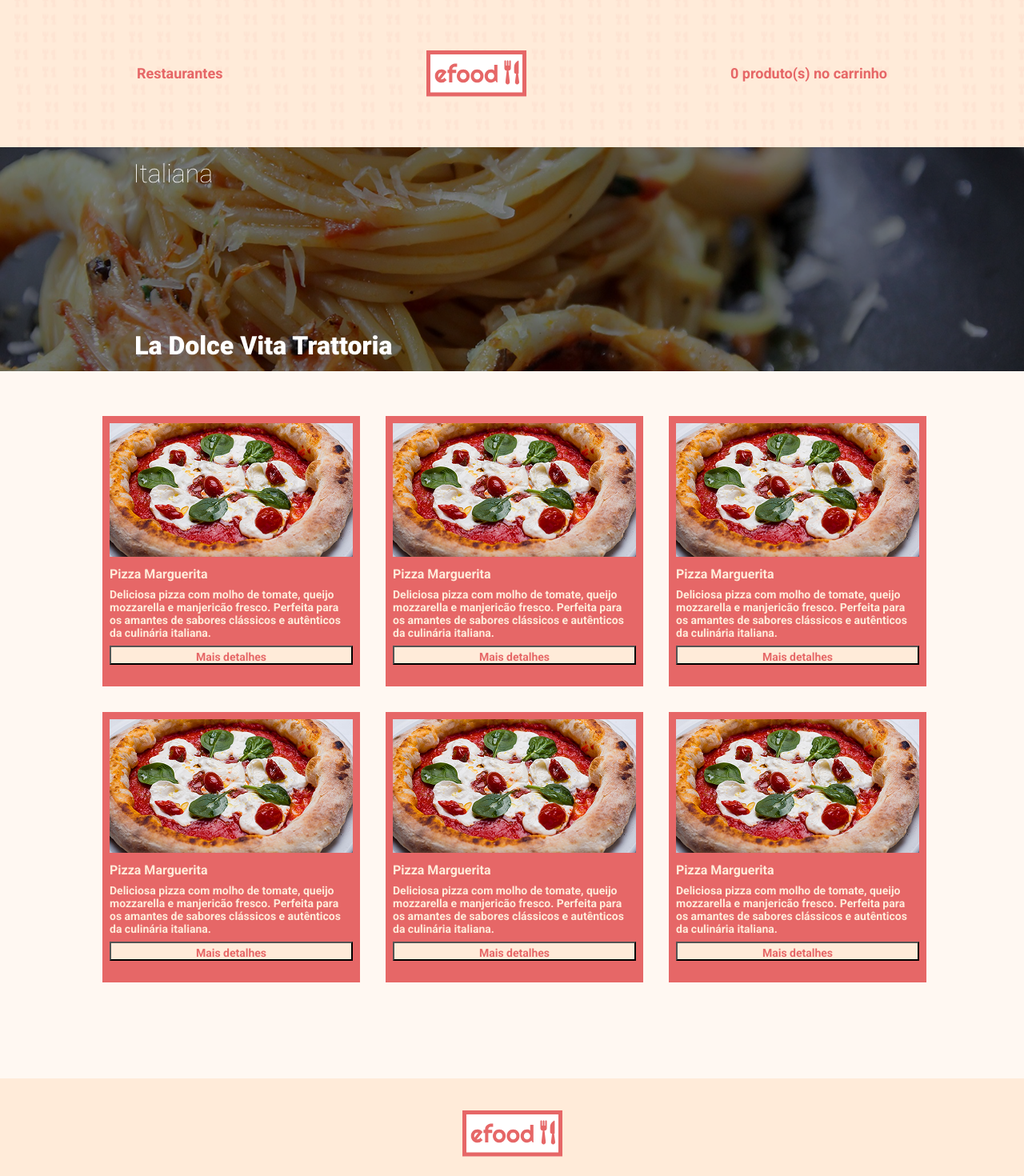
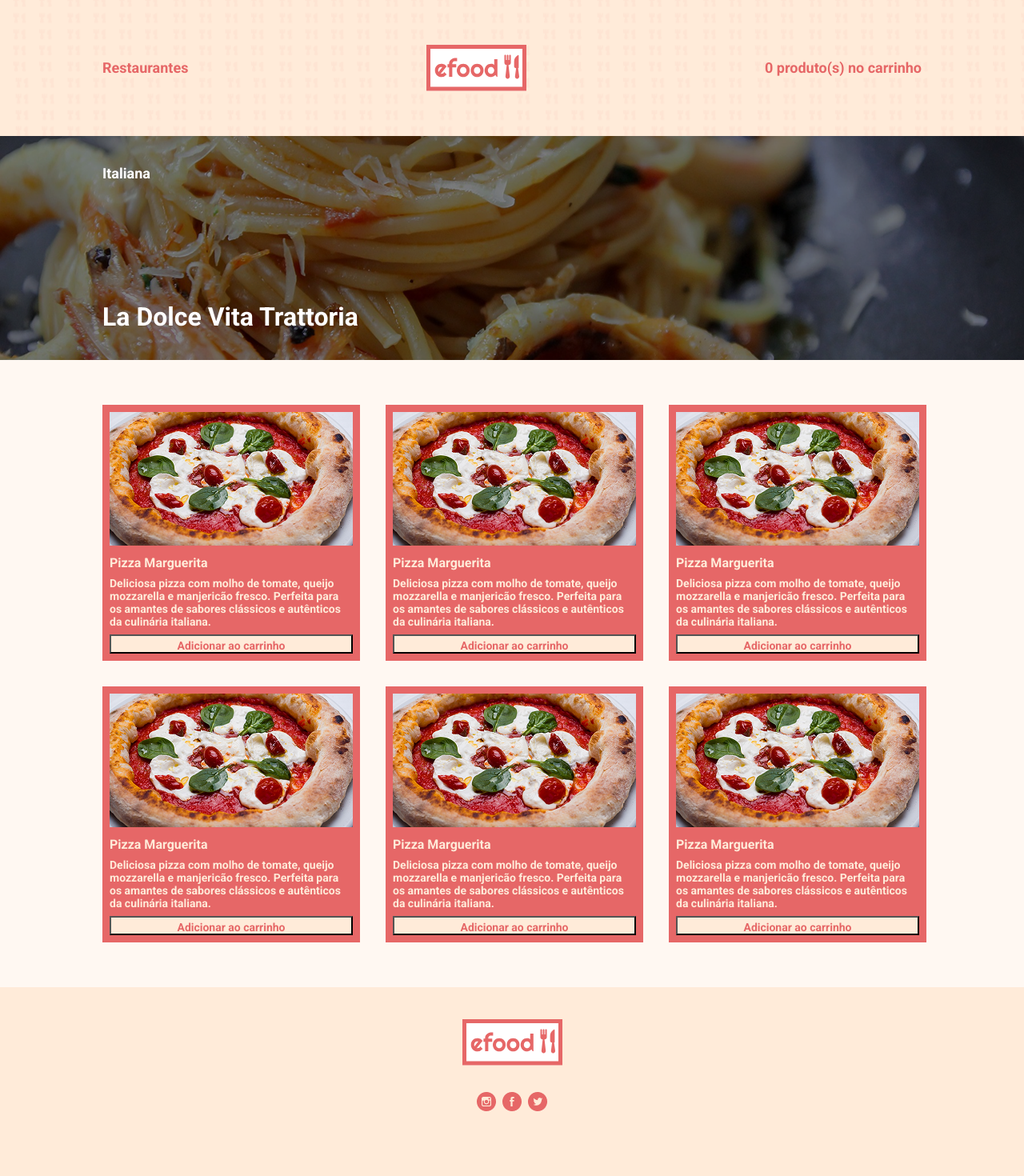
Before and after one commit to markcos1/Projeto6_1, a React (Create React App) app: page /perfil in a window 1280 px wide. Shown: the top 1470 px of the page at 80% size. Built offline with nearby package versions, Linux system fonts and the light colour scheme.

Commit message:
consertado o Perfil

```diff
--- a/src/components/Apresentacao/index.tsx
+++ b/src/components/Apresentacao/index.tsx
@@ -1,16 +1,19 @@
 import macarrao2 from '../../assets/images/macarrao2.png';
-import Italia from '../../assets/images/Italiana.png';
-import titulosec from '../../assets/images/title.png';
 
-import { Apresenta } from './styles';
+import { Apresenta, ContainerApresentacao } from './styles';
+
 
 const Apresentacao = () => (
 
 
 
     <Apresenta style={{backgroundImage: `url(${macarrao2})`}}>
-        <img src={Italia} alt=" Italiana "></img>
-        <img src={titulosec} alt=" La Dolce Vita Trattoria "></img>
+        <ContainerApresentacao>
+
+        <p>Italiana</p>
+        <h2>La Dolce Vita Trattoria</h2>
+        </ContainerApresentacao>
+
 
     </Apresenta>
 
--- a/src/components/Apresentacao/styles.ts
+++ b/src/components/Apresentacao/styles.ts
@@ -1,8 +1,9 @@
 import styled from "styled-components"
+import { cores } from "../../styles"
 
+import { Container } from "../../styles"
 
 export const Apresenta = styled.div`
-    display: flex;
     width: 100%;
     height:280px;
     background-repeat: no-repeat;
@@ -10,8 +11,23 @@ export const Apresenta = styled.div`
     flex-direction: column;
     justify-content: center;
     align-items: flex-start;
-    padding: 32px 170px;
     box-sizing: border-box;
+
+    p {
+        font-family: 'Roboto', sans-serif;
+        font-weight: small;
+        font-style: Thin;
+        font-size: 18px;
+        color: ${cores.branco};
+        margin-bottom: 150px;
+    }
+    h2 {
+        font-family: 'Roboto', sans-serif;
+        font-weight: 900;
+        font-style: Black;
+        font-size: 32px;
+        color: ${cores.branco};
+    }
 
 
     img {
@@ -25,3 +41,15 @@ export const Apresenta = styled.div`
 
 
 `
+export const ContainerApresentacao = styled(Container)`
+    display: flex;
+    width: 100%;
+    height:280px;
+    background-repeat: no-repeat;
+    background-size: cover;
+    flex-direction: column;
+    justify-content: center;
+    align-items: flex-start;
+    padding: 32px 0;
+    box-sizing: border-box;
+`
--- a/src/components/Header/index.tsx
+++ b/src/components/Header/index.tsx
@@ -1,13 +1,19 @@
-import { Cabeca2 } from './styles';
+import { Cabeca2, ContainerHeader } from './styles';
+
 
 import logo from '../../assets/images/logo.svg';
 import back from '../../assets/images/fundo2.png';
 
+
+
+
 const Header = () => (
     <Cabeca2 style={{ backgroundImage: `url(${back})` }}>
-        <h4>Restaurantes</h4>
-        <img src={logo} alt="Logo" />
-        <p>0 produto(s) no carrinho</p>
+        <ContainerHeader>
+            <h4>Restaurantes</h4>
+            <img src={logo} alt="Logo" />
+            <p>0 produto(s) no carrinho</p>
+        </ContainerHeader>
     </Cabeca2>
 )
 
--- a/src/components/Header/styles.ts
+++ b/src/components/Header/styles.ts
@@ -1,4 +1,7 @@
 import styled from 'styled-components';
+import { cores } from '../../styles';
+
+import { Container } from '../../styles';
 
 export const Cabeca2 = styled.header`
     display: flex;
@@ -11,10 +14,18 @@ export const Cabeca2 = styled.header`
 
     h4, p {
         font-weight: 900;
-        font-style: black;
+        font-style: normal;
         font-size: 18px;
         line-height: 100%;
-        vertical-align: center;
-        margin: 83px 171px 83px 171px;
+        text-align: center;
+        color: ${cores.laranja};
+
     }
+
 `
+export const ContainerHeader = styled(Container)`
+    display: flex;
+    justify-content: space-between;
+    align-items: center;
+    padding: 56px 0;
+`
--- a/src/components/Listagem2/index.tsx
+++ b/src/components/Listagem2/index.tsx
@@ -1,5 +1,6 @@
 import Product from "../../models/Product";
-import { Container, List } from './styles';
+import * as S from './styles';
+import { Container } from '../../styles';
 import Produto from "../Produto";
 
 export type Props = {
@@ -8,8 +9,10 @@ export type Props = {
 }
 
 const Pratos = ({ Pratos, onCardClick }: Props) => (
+
+    <S.ListaProdutos>
     <Container>
-        <List>
+        <S.List>
             {Pratos?.map((prato) => (
                 <Produto
                     key={prato.id}
@@ -21,10 +24,9 @@ const Pratos = ({ Pratos, onCardClick }: Props) => (
 
                 />
             ))}
-        </List>
+        </S.List>
     </Container>
-)
-
-
+    </S.ListaProdutos>
+        )
 
 export default Pratos;
--- a/src/components/Listagem2/styles.ts
+++ b/src/components/Listagem2/styles.ts
@@ -1,23 +1,23 @@
 import styled from "styled-components";
+import { cores } from "../../styles";
 
-
-
-export const Container = styled.section`
-    max-width: 1024px;
+export const ListaProdutos = styled.section`
+    display: block;
+    padding: 56px 0;
+    background-color: ${cores.rosa1};
     width: 100%;
-    margin: 56px auto 120px auto;
-    box-sizing: border-box;
-
-`;
+`
 
 export const List = styled.ul`
+    box-sizing: border-box;
     display: grid;
     grid-template-columns: 1fr 1fr 1fr;
     gap: 32px;
+    list-style: none;
     width: 100%;
+    margin: 0 auto;
     padding: 0;
-    margin: 0;
-    list-style: none;
+
 
     @media (max-width: 768px) {
         grid-template-columns: 1fr;
--- a/src/components/Produto/index.tsx
+++ b/src/components/Produto/index.tsx
@@ -21,7 +21,7 @@ const Produto = (props: Props) => {
         <p>{props.description}</p>
         <div>
         <BotaoProduto onClick={props.onOpenModal}>
-            Mais detalhes
+            Adicionar ao carrinho
         </BotaoProduto>
         </div>
     </ItemMenu>
--- a/src/components/Produto/styles.ts
+++ b/src/components/Produto/styles.ts
@@ -5,7 +5,6 @@ import { cores } from "../../styles"
 export const ItemMenu = styled.section`
     display: block;
     width: 100%;
-    height: 338px;
     background-color: ${cores.laranja};
     padding: 8px;
     border: 1px solid ${cores.laranja};
--- a/src/components/Rodape/index.tsx
+++ b/src/components/Rodape/index.tsx
@@ -1,5 +1,6 @@
-import { Feet, Links } from "./styles"
 import { Link } from "react-router-dom"
+
+import * as S from './styles'
 
 import logo from '../../assets/images/logo.svg'
 import instagram from '../../assets/images/instagram.png'
@@ -10,9 +11,10 @@ import twitter from '../../assets/images/twitter.png'
 
 const Footer = () => (
 
-    <Feet>
+    <S.Feet>
+        <S.Content>
         <img src={logo} alt="Logo" />
-        <Links>
+        <S.Links>
             <ul>
                 <Link to="https://www.instagram.com/">
                 <img src={instagram} alt="Instagram" />
@@ -24,10 +26,11 @@ const Footer = () => (
                 <img src={twitter} alt="Twitter" />
                 </Link>
             </ul>
-        </Links>
+        </S.Links>
         <p >A efood é uma plataforma para divulgação de estabelecimentos, a responsabilidade pela entrega, qualidade dos produtos é toda do estabelecimento contratado.
         </p>
-    </Feet>
+        </S.Content>
+    </S.Feet>
 )
 
 export default Footer
--- a/src/components/Rodape/styles.ts
+++ b/src/components/Rodape/styles.ts
@@ -2,12 +2,15 @@ import styled from 'styled-components';
 
 import { cores } from '../../styles'
 
+import { Container } from '../../styles'
+
 export const Feet = styled.footer`
     background-color: ${cores.rosa2};
+    width: 100%;
     display: flex;
     flex-direction: column;
     align-items: center;
-    padding: 40px;
+    padding: 40px 0;
 
     p {
         font-size:10px;
@@ -18,6 +21,14 @@ export const Feet = styled.footer`
         font-family: Roboto, sans-serif;
     }
 
+`
+
+export const Content = styled(Container)`
+    display: flex;
+    flex-direction: column;
+    align-items: center;
+    justify-content: center;
+    text-align: center;
 `
 
 export const Links = styled.div`
--- a/src/pages/Perfil/index.tsx
+++ b/src/pages/Perfil/index.tsx
@@ -55,13 +55,14 @@ const Perfil = () => {
 
 
     return (
-    <>
+        <>
+
         <Header />
         <Apresentacao />
         <Listagem2 Pratos={products} onCardClick={() => (true)} />
         <Footer />
+        </>
 
-    </>
 )
 }
 
--- a/src/styles.ts
+++ b/src/styles.ts
@@ -1,5 +1,6 @@
 
-import { createGlobalStyle } from "styled-components";
+import styled, { createGlobalStyle } from "styled-components";
+
 
 export const cores = {
     laranja: '#E66767',
@@ -40,3 +41,12 @@ export const GlobalCss = createGlobalStyle `
     }
 
 `
+export const Container = styled.div`
+    max-width: 1024px;
+    width: 100%;
+    margin: 0 auto;
+
+    @media screen and (max-width: 1024px) {
+    padding: 0 20px;
+    }
+`
```
